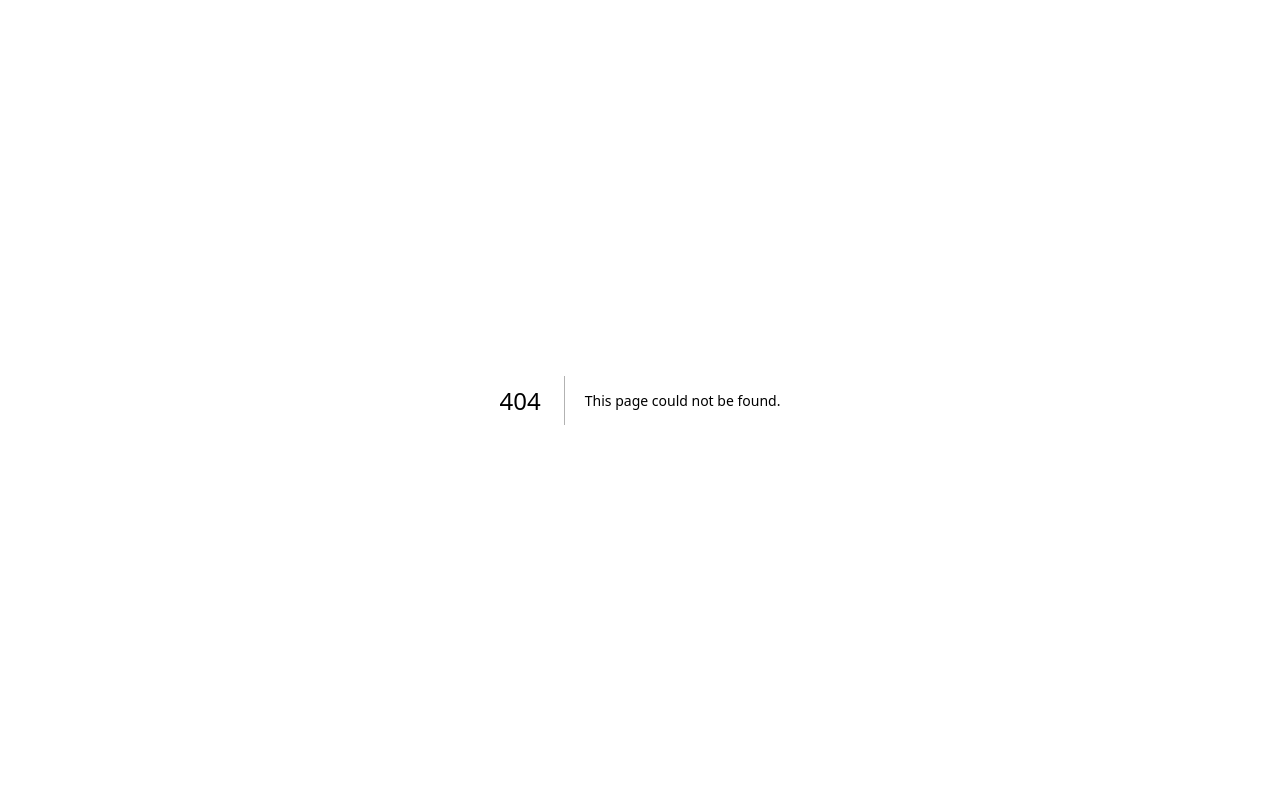
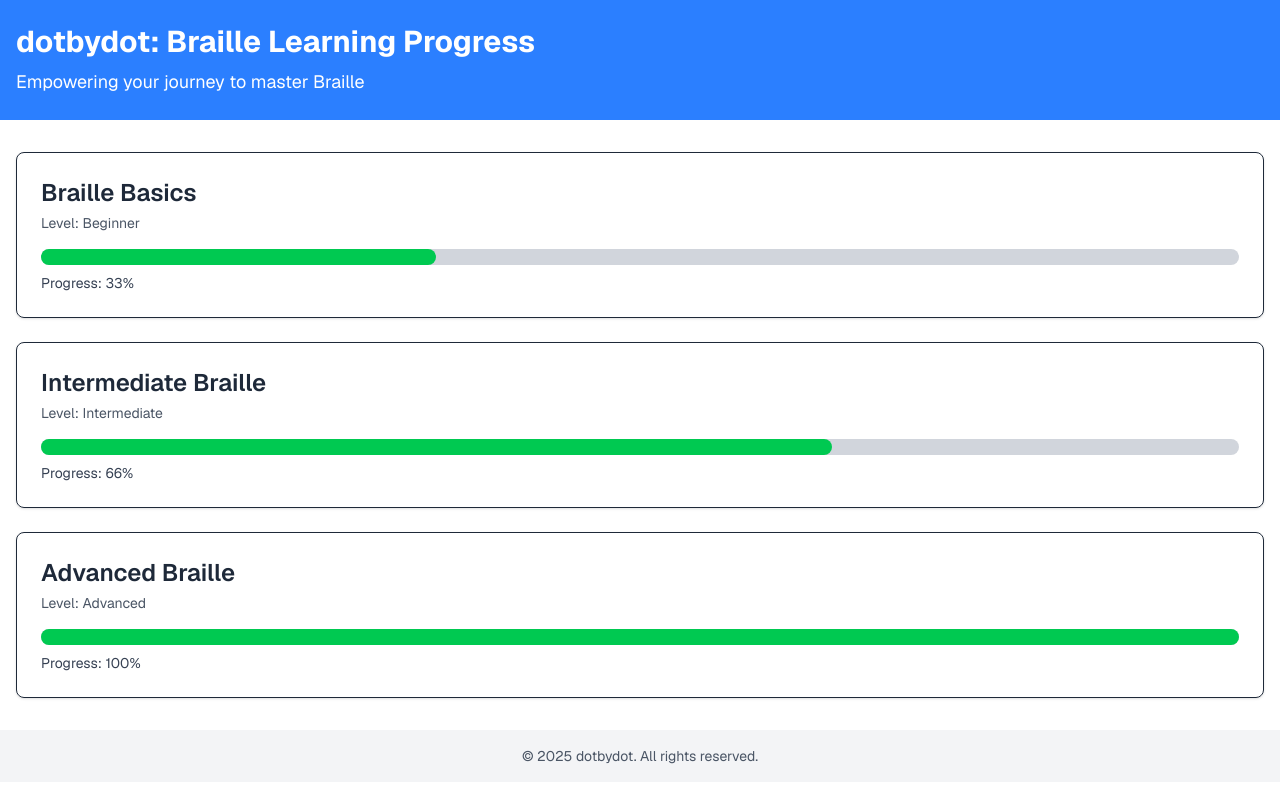
Before and after one commit to heochristopher/Wildhacks-2025, a Next.js app: page /profile in a window 1280 px wide. Before the commit this address had no page. Built offline with nearby package versions, Linux system fonts and the light colour scheme.

Commit message:
init profile page, just for optics

```diff
--- /dev/null
+++ b/src/app/profile/page.tsx
@@ -0,0 +1,119 @@
+// app/profile/page.tsx
+import React from 'react';
+
+interface Course {
+  id: number;
+  title: string;
+  progress: number;
+  level: string;
+}
+
+const courses: Course[] = [
+  { id: 1, title: 'Braille Basics', progress: 33, level: 'Beginner' },
+  { id: 2, title: 'Intermediate Braille', progress: 66, level: 'Intermediate' },
+  { id: 3, title: 'Advanced Braille', progress: 100, level: 'Advanced' },
+];
+
+const ProfilePage: React.FC = () => {
+  return (
+    <>
+      {/* Skip link for keyboard users */}
+      <a
+        href="#main-content"
+        className="sr-only focus:not-sr-only focus:absolute focus:z-50 focus:p-4 focus:bg-white focus:text-blue-500"
+      >
+        Skip to main content
+      </a>
+
+      <main
+        className="min-h-screen bg-white text-gray-800 font-sans"
+        id="main-content"
+        role="main"
+        aria-label="User profile and course progress"
+      >
+        {/* Header with website branding */}
+        <header
+          className="bg-blue-500 text-white py-6"
+          role="banner"
+        >
+          <div className="container mx-auto px-4">
+            <h1 className="text-3xl font-bold">dotbydot: Braille Learning Progress</h1>
+            <p className="mt-2 text-lg">Empowering your journey to master Braille</p>
+          </div>
+        </header>
+
+        {/* Main content area */}
+        <section
+          className="container mx-auto px-4 py-8"
+          aria-labelledby="courses-heading"
+        >
+          <h2 id="courses-heading" className="sr-only">Your Course Progress</h2>
+          <nav
+            aria-label="Course progress"
+            className="space-y-6"
+          >
+            <ul role="list" className="space-y-6">
+              {courses.map((course) => (
+                <li
+                  key={course.id}
+                  role="listitem"
+                  aria-labelledby={`course-${course.id}-title`}
+                >
+                  <article
+                    className="border rounded-lg p-6 shadow focus-within:ring-2 focus-within:ring-blue-500 transition"
+                    tabIndex={0}
+                  >
+                    <header>
+                      <h3
+                        id={`course-${course.id}-title`}
+                        className="text-2xl font-semibold"
+                      >
+                        {course.title}
+                      </h3>
+                      <p className="mt-1 text-sm text-gray-600">Level: {course.level}</p>
+                    </header>
+                    <div className="mt-4">
+                      {/* Accessible progress bar */}
+                      <div
+                        className="bg-gray-300 rounded-full h-4 relative"
+                        role="progressbar"
+                        aria-valuenow={course.progress}
+                        aria-valuemin={0}
+                        aria-valuemax={100}
+                        aria-label={`${course.title} progress: ${course.progress}%`}
+                      >
+                        <div
+                          className="bg-green-500 h-4 rounded-full"
+                          style={{ width: `${course.progress}%` }}
+                        >
+                          <span className="sr-only">
+                            {course.progress}% complete
+                          </span>
+                        </div>
+                      </div>
+                      <p className="mt-2 text-sm text-gray-700">
+                        Progress: {course.progress}%
+                      </p>
+                    </div>
+                  </article>
+                </li>
+              ))}
+            </ul>
+          </nav>
+        </section>
+
+        {/* Footer with website branding */}
+        <footer
+          className="bg-gray-100 py-4"
+          role="contentinfo"
+        >
+          <div className="container mx-auto px-4 text-center text-sm text-gray-600">
+            © 2025 dotbydot. All rights reserved.
+          </div>
+        </footer>
+      </main>
+    </>
+  );
+};
+
+export default ProfilePage;
```
Also changed, not shown: src/app/level1/page.tsx (added), 1 other file (tests, documents, lock files or other folders).
